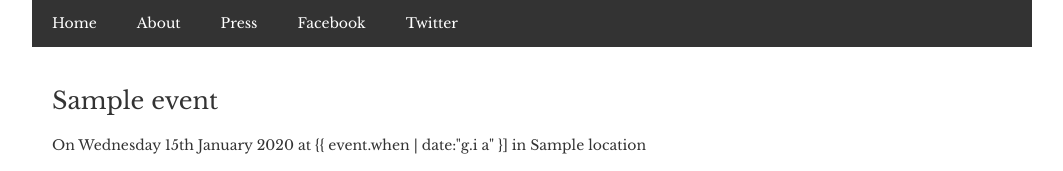
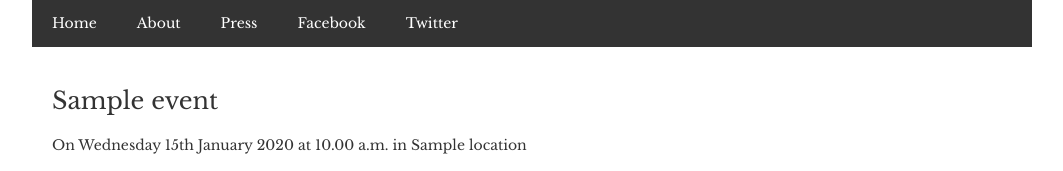
Before and after one commit to jclgoodwin/yorkunion, a Django app: a page that uses events/templates/event.html in a window 1280 px wide. Shown: the part 79-250 px from the top of the page, without its empty margins (108-1171 px from the left). Run offline with Django 3.2, Linux system fonts and the light colour scheme; tables that the repository leaves empty hold one stand-in row (values such as "Sample post").

Commit message:
} (problem all along)

```diff
--- a/events/templates/event.html
+++ b/events/templates/event.html
@@ -8,7 +8,7 @@
 <p>
 	On <time class="dt-start" datetime="{{ event.when|date:"c" }}">{{ event.when | date:"l jS F Y" }}
 {% if event.location %}
-	at {{ event.when | date:"g.i a" }]</time>
+	at {{ event.when | date:"g.i a" }}</time>
 	in
 	<span class="p-location">
 		{{ event.location }}
```
